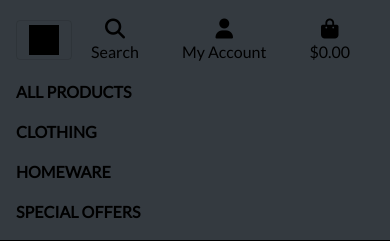
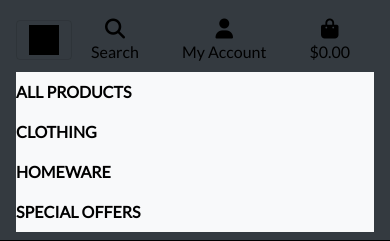
Before and after one commit to Nikkeljohn/filpcart, a Django app: page / in a window 390 px wide, after a click that opens the changed part. Shown: the top 241 px of the page. Run offline with Django 3.2, Linux system fonts and the light colour scheme; some libraries are stand-ins or nearby versions.

Commit message:
edit nav bar

```diff
--- a/templates/base.html
+++ b/templates/base.html
@@ -44,10 +44,10 @@
 
 <body>
     <header class="container-fluid fixed-top">
-        <div id="topnav" class="row .bg-dark pt-lg-2 d-none d-lg-flex">
+        <div id="topnav" class="row .bg-light pt-lg-2 d-none d-lg-flex">
             <div class="col-12 col-lg-4 my-auto py-1 py-lg-0 text-center text-lg-left">
                 <a href="{% url 'home' %}" class="nav-link main-logo-link">
-                    <h2 class="logo-font text-black my-0"><strong>Flip</strong> Cart<i class="fa-solid fa-cart-plus"></i></h2>
+                    <h2 class="logo-font text-black my-0 bg-light"><strong>Flip</strong> Cart<i class="fa-solid fa-cart-plus"></i></h2>
                 </a>
             </div>
             <div class="col-12 col-lg-4 my-auto py-1 py-lg-0">
--- a/templates/includes/main-nav.html
+++ b/templates/includes/main-nav.html
@@ -1,4 +1,4 @@
-<div class="collapse navbar-collapse" id="main-nav" >
+<div class="collapse navbar-collapse bg-light" id="main-nav" >
     <ul class="navbar-nav w-auto mx-auto">
         <li class="nav-item dropdown">
             <a class="logo-font font-weight-bold nav-link text-black mr-5" href="#" id="all-products-link" data-toggle="dropdown" aria-haspopup="true" aria-expanded="false">
@@ -8,7 +8,7 @@
                 <a href="{% url 'products' %}?sort=price&direction=asc" class="dropdown-item">By Price</a>
                 <a href="{% url 'products' %}?sort=rating&direction=desc" class="dropdown-item ">By Rating</a>
                 <a href="{% url 'products' %}?sort=category&direction=asc" class="dropdown-item ">By Category</a>
-                <a href="{% url 'products' %}" class="dropdown-item">All Products</a>a>
+                <a href="{% url 'products' %}" class="dropdown-item">All Products</a>
             </div>
         </li>
 
```
